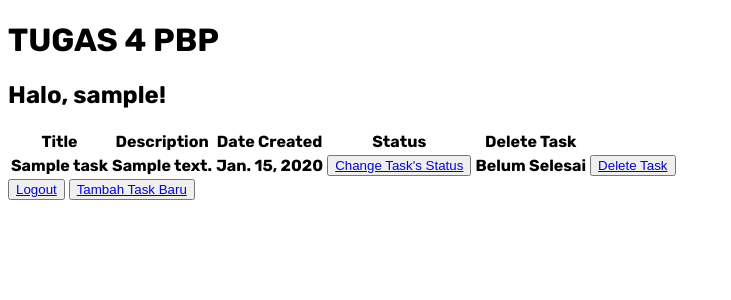
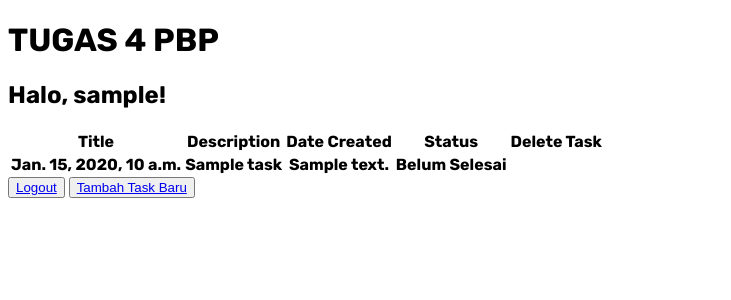
Before and after one commit to ramyanareswari/TUGAS-2-PBP, a Django app: page /todolist/ in a window 1280 px wide. Shown: the top 300 px of the page, without its empty margins (0-731 px from the left). Run offline with Django 4.2, Linux system fonts and the light colour scheme; a user stored in the database is signed in; tables that the repository leaves empty hold one stand-in row (values such as "Sample post"); lists and menus that the app fills with data are empty.

Commit message:
Success add task

```diff
--- a/todolist/models.py
+++ b/todolist/models.py
@@ -3,7 +3,7 @@ from django.db import models
 
 class Task(models.Model):
     user = models.ForeignKey(User, on_delete=models.CASCADE)
-    date = models.DateField()
+    date = models.DateTimeField(auto_now_add=True)
     title = models.TextField()
     description = models.TextField()
     is_finished = models.BooleanField(default=False)
--- a/todolist/templates/create_task.html
+++ b/todolist/templates/create_task.html
@@ -12,8 +12,10 @@
     <form method="POST" action="">
         {% csrf_token %}
         <table>
-            {{ form }}
+            {{ task_form.as_table }}
+            <tr>
                 <td><input type="submit" value="Add Task"></td>
+            </tr>
         </table>
     </form>
 
--- a/todolist/templates/todolist.html
+++ b/todolist/templates/todolist.html
@@ -16,7 +16,7 @@
 
   <table>
     <thead>
-      <tr 2px 2px #ababab;>
+      <tr>
         <th>Title</th>
         <th>Description</th>
         <th>Date Created</th>
@@ -28,13 +28,9 @@
     <tbody>
       {% for task in task_data %}
       <tr>
+        <th>{{task.date}}</th>
         <th>{{task.title}}</th>
         <th>{{task.description}}</th>
-        <th>{{task.date}}</th>
-
-        <td>
-          <button><a href="{% url 'todolist:change-status' task.id %}">Change Task's Status</a></button>
-        </td>
 
         <th>
           {% if task.is_finished %}
@@ -43,10 +39,6 @@
           Selesai
           {% endif %}
         </th>
-
-        <td>
-          <button><a href="{% url 'todolist:delete-task' task.id %}">Delete Task</a></button>
-        </td>
 
       </tr>
       {% endfor %}
--- a/todolist/views.py
+++ b/todolist/views.py
@@ -1,3 +1,4 @@
+from urllib import response
 from django.http import HttpResponseRedirect
 from django.urls import reverse
 from django.shortcuts import redirect, render
@@ -25,16 +26,18 @@ def show_todolist(request):
 
 @login_required(login_url='/todolist/login/')
 def create_task(request):
+    # Memanggil CreateNew dari forms.py
     task_form = CreateNew(request.POST)
     if request.method == 'POST':
 
             task_form = CreateNew(request.POST)
             if task_form.is_valid():
                 new = task_form.save(commit=False)
-                new.user = request.user
+                task_form.instance.user = request.user
                 new.save()
 
-                return redirect("todolist:show_todolist")
+                response=HttpResponseRedirect(reverse("todolist:show_todolist"))
+                return response
 
     context = {'task_form' : task_form}
     return render(request, 'create_task.html', context)
@@ -71,14 +74,3 @@ def logout_user(request):
     response = HttpResponseRedirect(reverse('todolist:login'))
     response.delete_cookie('last_login')
     return response
-
-def delete_task(request, id):
-    task = Task.objects.get(id=id)
-    task.delete()
-    return redirect("todolist:show_todolist")
-
-def change_status(request, id):
-    task = Task.objects.get(id=id)
-    task.is_finished = not task.is_finished
-    task.save()
-    return redirect("todolist:show_todolist")
```
Also changed, not shown: todolist/migrations/0001_initial.py.
